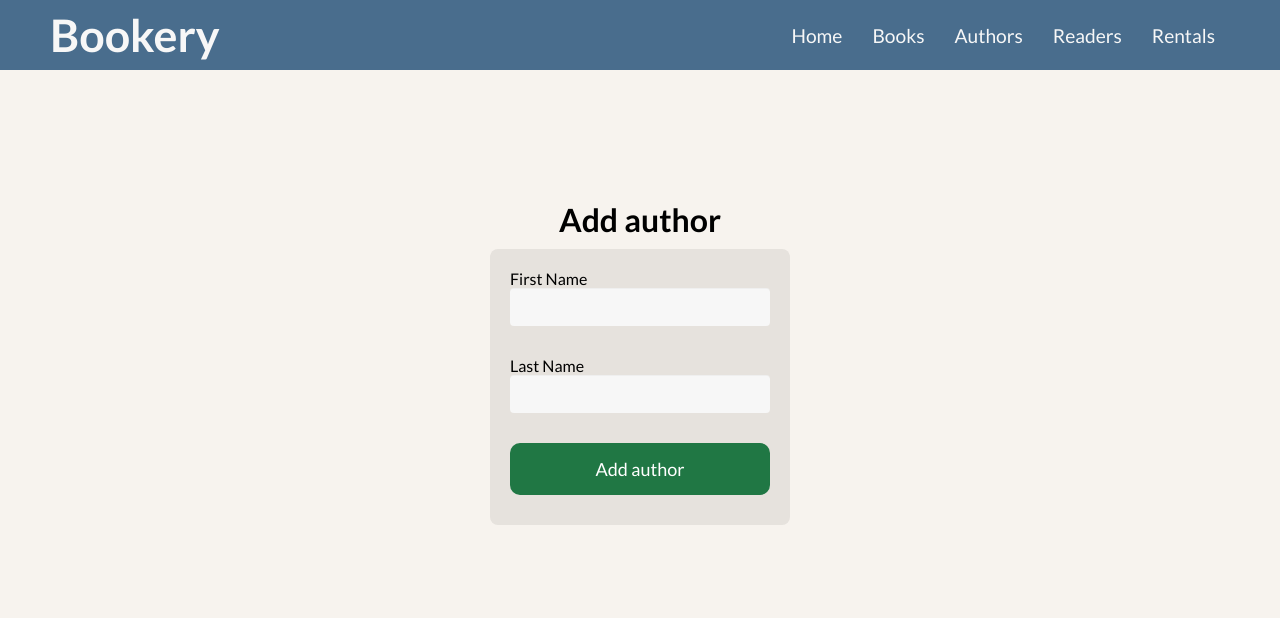
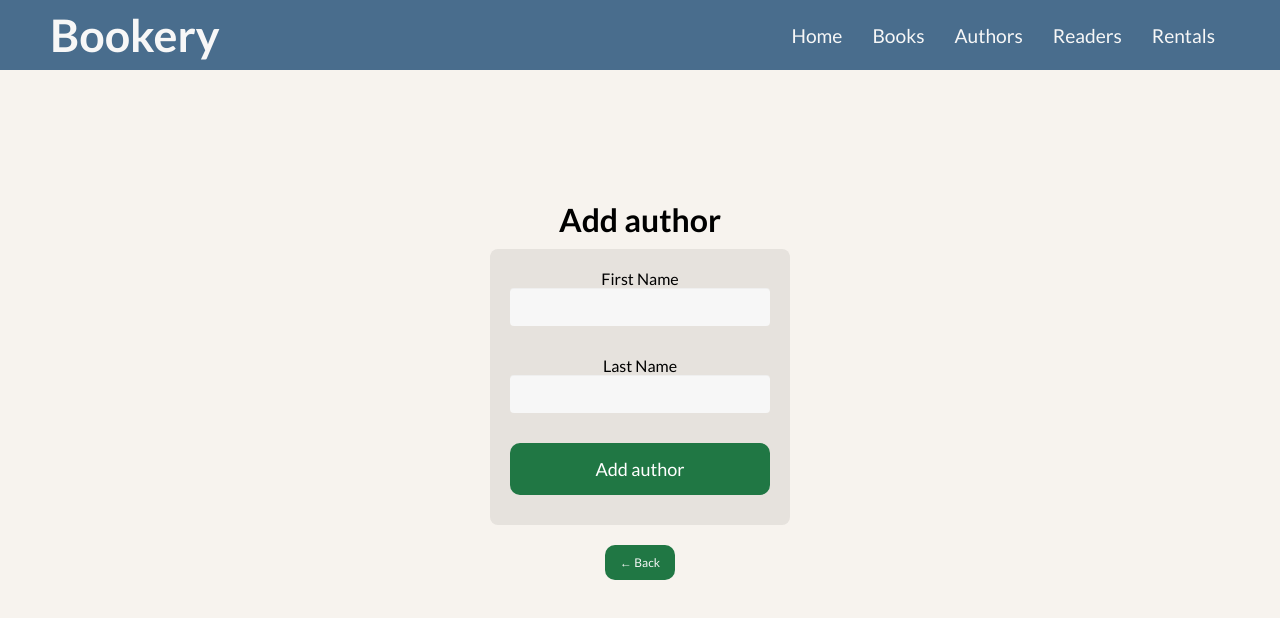
Before and after one commit to Vesperalin/ZTW-2022, a Vue app in the folder lista5/: page /authors/add in a window 1280 px wide. Shown: the top 618 px of the page. Built offline with nearby package versions, Linux system fonts and the light colour scheme; the HTML template or start-up script is replaced by a standard one.

Commit message:
Add back buttons

```diff
--- a/lista5/src/components/authors/AuthorAdd.vue
+++ b/lista5/src/components/authors/AuthorAdd.vue
@@ -1,5 +1,5 @@
 <template>
-	<div>
+	<div class="content">
 		<h1>Add author</h1>
 		<div>
 			<form @submit.prevent="addAuthor(author)">
@@ -33,6 +33,7 @@
 				</p>
 			</form>
 		</div>
+		<button class="back-button" @click="getBack()">&larr; Back</button>
 	</div>
 </template>
 
@@ -92,11 +93,32 @@ export default {
 			this.success = false;
 			this.error = false;
 		},
+		getBack() {
+			this.$router.push('/authors');
+		},
 	},
 };
 </script>
 
 <style scoped>
+.content {
+	text-align: center;
+}
+
+.back-button {
+	padding: 10px 15px;
+	margin: 10px;
+	background-color: #207744;
+	color: #f7f7f7;
+	border-radius: 10px;
+	font-size: 0.75rem;
+}
+
+.back-button:hover {
+	cursor: pointer;
+	background-color: #106633;
+}
+
 div h1 {
 	text-align: center;
 }
--- a/lista5/src/components/authors/AuthorPreview.vue
+++ b/lista5/src/components/authors/AuthorPreview.vue
@@ -1,5 +1,5 @@
 <template>
-	<div>
+	<div class="content">
 		<h1>Preview</h1>
 		<div class="panel-wrapper">
 			<p class="title">First Name</p>
@@ -10,6 +10,7 @@
 				Couldn't load data from server
 			</p>
 		</div>
+		<button class="back-button" @click="getBack()">&larr; Back</button>
 	</div>
 </template>
 
@@ -42,6 +43,9 @@ export default {
 				console.error(error);
 			}
 		},
+		getBack() {
+			this.$router.push('/authors');
+		},
 	},
 	mounted() {
 		this.getAuthor();
@@ -50,6 +54,24 @@ export default {
 </script>
 
 <style scoped>
+.content {
+	text-align: center;
+}
+
+.back-button {
+	padding: 10px 15px;
+	margin: 10px;
+	background-color: #207744;
+	color: #f7f7f7;
+	border-radius: 10px;
+	font-size: 0.75rem;
+}
+
+.back-button:hover {
+	cursor: pointer;
+	background-color: #106633;
+}
+
 div h1 {
 	margin-bottom: 10px;
 	text-align: center;
--- a/lista5/src/components/authors/AuthorUpdate.vue
+++ b/lista5/src/components/authors/AuthorUpdate.vue
@@ -1,5 +1,5 @@
 <template>
-	<div>
+	<div class="content">
 		<h1>Edit author</h1>
 		<div id="author-form">
 			<form @submit.prevent="updateAuthor(author)">
@@ -33,6 +33,7 @@
 				</p>
 			</form>
 		</div>
+		<button class="back-button" @click="getBack()">&larr; Back</button>
 	</div>
 </template>
 
@@ -76,7 +77,9 @@ export default {
 				console.error(error);
 			}
 		},
-
+		getBack() {
+			this.$router.push('/authors');
+		},
 		async updateAuthor(author) {
 			this.submitting = true;
 			this.clearStatus();
@@ -123,6 +126,24 @@ export default {
 </script>
 
 <style scoped>
+.content {
+	text-align: center;
+}
+
+.back-button {
+	padding: 10px 15px;
+	margin: 10px;
+	background-color: #207744;
+	color: #f7f7f7;
+	border-radius: 10px;
+	font-size: 0.75rem;
+}
+
+.back-button:hover {
+	cursor: pointer;
+	background-color: #106633;
+}
+
 div h1 {
 	text-align: center;
 }
--- a/lista5/src/components/books/BookAdd.vue
+++ b/lista5/src/components/books/BookAdd.vue
@@ -1,5 +1,5 @@
 <template>
-	<div>
+	<div class="content">
 		<h1>Add book</h1>
 		<div>
 			<form @submit.prevent="addBook">
@@ -27,7 +27,6 @@
 						{{ author.firstName + ' ' + author.lastName }}
 					</option>
 				</select>
-
 				<button class="button">Add book</button>
 				<p v-if="error && submitting" class="error-message">
 					Please fill the form correctly
@@ -40,6 +39,7 @@
 				</p>
 			</form>
 		</div>
+		<button class="back-button" @click="getBack()">&larr; Back</button>
 	</div>
 </template>
 
@@ -114,6 +114,9 @@ export default {
 			this.success = false;
 			this.error = false;
 		},
+		getBack() {
+			this.$router.push('/books');
+		},
 	},
 	mounted() {
 		this.getAuthors();
@@ -122,6 +125,24 @@ export default {
 </script>
 
 <style scoped>
+.content {
+	text-align: center;
+}
+
+.back-button {
+	padding: 10px 15px;
+	margin: 10px;
+	background-color: #274c6b;
+	color: #f7f7f7;
+	border-radius: 10px;
+	font-size: 0.75rem;
+}
+
+.back-button:hover {
+	cursor: pointer;
+	background-color: #163b5a;
+}
+
 div h1 {
 	text-align: center;
 }
--- a/lista5/src/components/books/BookPreview.vue
+++ b/lista5/src/components/books/BookPreview.vue
@@ -1,5 +1,5 @@
 <template>
-	<div>
+	<div class="content">
 		<h1>Preview</h1>
 		<div class="panel-wrapper">
 			<p class="title">Title</p>
@@ -12,6 +12,7 @@
 				Couldn't load data from server
 			</p>
 		</div>
+		<button class="back-button" @click="getBack()">&larr; Back</button>
 	</div>
 </template>
 
@@ -57,6 +58,9 @@ export default {
 				console.error(error);
 			}
 		},
+		getBack() {
+			this.$router.push('/books');
+		},
 	},
 	mounted() {
 		this.getBookAndAuthor();
@@ -65,6 +69,24 @@ export default {
 </script>
 
 <style scoped>
+.content {
+	text-align: center;
+}
+
+.back-button {
+	padding: 10px 15px;
+	margin: 10px;
+	background-color: #274c6b;
+	color: #f7f7f7;
+	border-radius: 10px;
+	font-size: 0.75rem;
+}
+
+.back-button:hover {
+	cursor: pointer;
+	background-color: #163b5a;
+}
+
 div h1 {
 	text-align: center;
 	margin-bottom: 10px;
--- a/lista5/src/components/books/BookUpdate.vue
+++ b/lista5/src/components/books/BookUpdate.vue
@@ -1,5 +1,5 @@
 <template>
-	<div>
+	<div class="content">
 		<h1>Edit book</h1>
 		<div>
 			<form @submit.prevent="updateBook">
@@ -39,6 +39,7 @@
 				</p>
 			</form>
 		</div>
+		<button class="back-button" @click="getBack()">&larr; Back</button>
 	</div>
 </template>
 
@@ -136,6 +137,9 @@ export default {
 			this.success = false;
 			this.error = false;
 		},
+		getBack() {
+			this.$router.push('/books');
+		},
 	},
 	mounted() {
 		this.getBookAuthors();
@@ -144,6 +148,24 @@ export default {
 </script>
 
 <style scoped>
+.content {
+	text-align: center;
+}
+
+.back-button {
+	padding: 10px 15px;
+	margin: 10px;
+	background-color: #274c6b;
+	color: #f7f7f7;
+	border-radius: 10px;
+	font-size: 0.75rem;
+}
+
+.back-button:hover {
+	cursor: pointer;
+	background-color: #163b5a;
+}
+
 div h1 {
 	text-align: center;
 }
--- a/lista5/src/components/readers/ReaderAdd.vue
+++ b/lista5/src/components/readers/ReaderAdd.vue
@@ -1,5 +1,5 @@
 <template>
-	<div>
+	<div class="content">
 		<h1>Add reader</h1>
 		<div>
 			<form @submit.prevent="addReader(reader)">
@@ -33,6 +33,7 @@
 				</p>
 			</form>
 		</div>
+		<button class="back-button" @click="getBack()">&larr; Back</button>
 	</div>
 </template>
 
@@ -92,11 +93,32 @@ export default {
 			this.success = false;
 			this.error = false;
 		},
+		getBack() {
+			this.$router.push('/readers');
+		},
 	},
 };
 </script>
 
 <style scoped>
+.content {
+	text-align: center;
+}
+
+.back-button {
+	padding: 10px 15px;
+	margin: 10px;
+	background-color: #dbcf26;
+	color: #f7f7f7;
+	border-radius: 10px;
+	font-size: 0.75rem;
+}
+
+.back-button:hover {
+	cursor: pointer;
+	background-color: #cabe15;
+}
+
 div h1 {
 	text-align: center;
 }
--- a/lista5/src/components/readers/ReaderPreview.vue
+++ b/lista5/src/components/readers/ReaderPreview.vue
@@ -1,5 +1,5 @@
 <template>
-	<div>
+	<div class="content">
 		<h1>Preview</h1>
 		<div class="panel-wrapper">
 			<p class="title">First Name</p>
@@ -10,6 +10,7 @@
 				Couldn't load data from server
 			</p>
 		</div>
+		<button class="back-button" @click="getBack()">&larr; Back</button>
 	</div>
 </template>
 
@@ -42,6 +43,9 @@ export default {
 				console.error(error);
 			}
 		},
+		getBack() {
+			this.$router.push('/readers');
+		},
 	},
 	mounted() {
 		this.getReader();
@@ -50,6 +54,24 @@ export default {
 </script>
 
 <style scoped>
+.content {
+	text-align: center;
+}
+
+.back-button {
+	padding: 10px 15px;
+	margin: 10px;
+	background-color: #dbcf26;
+	color: #f7f7f7;
+	border-radius: 10px;
+	font-size: 0.75rem;
+}
+
+.back-button:hover {
+	cursor: pointer;
+	background-color: #cabe15;
+}
+
 div h1 {
 	margin-bottom: 10px;
 	text-align: center;
--- a/lista5/src/components/readers/ReaderUpdate.vue
+++ b/lista5/src/components/readers/ReaderUpdate.vue
@@ -1,5 +1,5 @@
 <template>
-	<div>
+	<div class="content">
 		<h1>Edit reader</h1>
 		<div id="reader-form">
 			<form @submit.prevent="updateReader(reader)">
@@ -33,6 +33,7 @@
 				Couldn't load data from server
 			</p>
 		</div>
+		<button class="back-button" @click="getBack()">&larr; Back</button>
 	</div>
 </template>
 
@@ -104,6 +105,9 @@ export default {
 			this.success = false;
 			this.error = false;
 		},
+		getBack() {
+			this.$router.push('/readers');
+		},
 	},
 	mounted() {
 		this.getReader();
@@ -112,6 +116,24 @@ export default {
 </script>
 
 <style scoped>
+.content {
+	text-align: center;
+}
+
+.back-button {
+	padding: 10px 15px;
+	margin: 10px;
+	background-color: #dbcf26;
+	color: #f7f7f7;
+	border-radius: 10px;
+	font-size: 0.75rem;
+}
+
+.back-button:hover {
+	cursor: pointer;
+	background-color: #cabe15;
+}
+
 div h1 {
 	text-align: center;
 }
--- a/lista5/src/components/rentals/RentalAdd.vue
+++ b/lista5/src/components/rentals/RentalAdd.vue
@@ -1,5 +1,5 @@
 <template>
-	<div>
+	<div class="content">
 		<h1>Rent a book</h1>
 		<div>
 			<form @submit.prevent="rentBook">
@@ -36,6 +36,7 @@
 				<p v-if="error" class="error-message">{{ this.errorMessage }}</p>
 			</form>
 		</div>
+		<button class="back-button" @click="getBack()">&larr; Back</button>
 	</div>
 </template>
 
@@ -142,12 +143,14 @@ export default {
 				this.errorWithServer = true;
 				this.errorMessage = error.message;
 				console.error(error);
-				console.log('dasdas');
 			}
 		},
 		clearStatus() {
 			this.success = false;
 			this.error = false;
+		},
+		getBack() {
+			this.$router.push('/rentals');
 		},
 	},
 	mounted() {
@@ -157,6 +160,24 @@ export default {
 </script>
 
 <style scoped>
+.content {
+	text-align: center;
+}
+
+.back-button {
+	padding: 10px 15px;
+	margin: 10px;
+	background-color: #9e2e82;
+	color: #f7f7f7;
+	border-radius: 10px;
+	font-size: 0.75rem;
+}
+
+.back-button:hover {
+	cursor: pointer;
+	background-color: #8d1d71;
+}
+
 div h1 {
 	text-align: center;
 }
--- a/lista5/src/components/rentals/RentalReader.vue
+++ b/lista5/src/components/rentals/RentalReader.vue
@@ -24,6 +24,7 @@
 			</tbody>
 		</table>
 		<p v-if="error" class="error-message">Couldn't load data from server</p>
+		<button class="back-button" @click="getBack()">&larr; Back</button>
 	</div>
 </template>
 
@@ -95,6 +96,9 @@ export default {
 					console.log(error);
 				});
 		},
+		getBack() {
+			this.$router.push('/rentals');
+		},
 	},
 	mounted() {
 		this.getRentals();
@@ -103,6 +107,19 @@ export default {
 </script>
 
 <style scoped>
+.back-button {
+	padding: 10px 15px;
+	background-color: #9e2e82;
+	color: #f7f7f7;
+	border-radius: 10px;
+	font-size: 0.75rem;
+}
+
+.back-button:hover {
+	cursor: pointer;
+	background-color: #8d1d71;
+}
+
 .table-wrapper {
 	text-align: center;
 }
```
